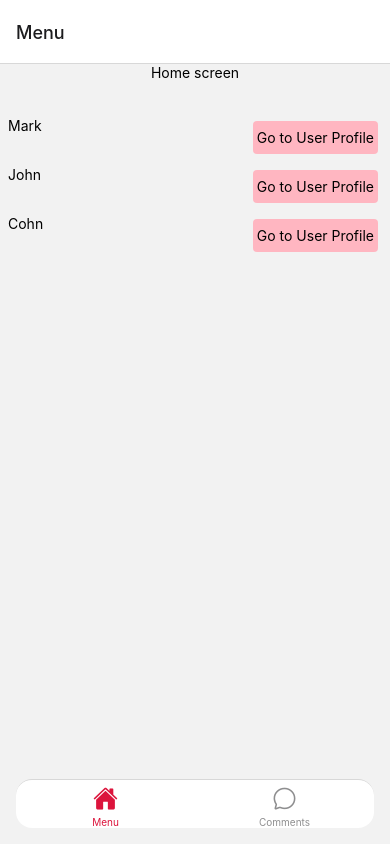
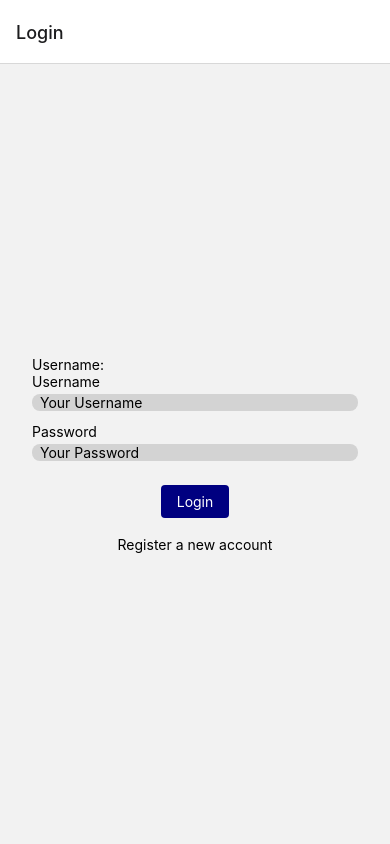
Before and after one commit to mrasyadal/M3-ReactNative-Session5, a React Native app: screen /Login in a window 390 px wide. Built offline with nearby package versions, Linux system fonts and the light colour scheme.

Commit message:
Chapter 4: Basic Auth Flow. Not working yet

```diff
--- a/App.js
+++ b/App.js
@@ -12,6 +12,7 @@ import {Provider} from 'react-redux';
 import {createStore, applyMiddleware} from 'redux';
 import ReduxThunk from 'redux-thunk';
 import rootReducer from './src/redux/reducers/index.js';
+import AppNavigator from './src/navigators/AppNavigator';
 
 const store = createStore(rootReducer, applyMiddleware(ReduxThunk));
 
@@ -19,7 +20,8 @@ const App = () => {
   return (
     <Provider store={store}>
       <NavigationContainer>
-        <MainTab />
+        {/* <MainTab /> */}
+        <AppNavigator />
       </NavigationContainer>
     </Provider>
   );
--- a/package.json
+++ b/package.json
@@ -10,6 +10,7 @@
     "lint": "eslint ."
   },
   "dependencies": {
+    "@react-native-async-storage/async-storage": "^1.15.7",
     "@react-navigation/bottom-tabs": "^6.0.5",
     "@react-navigation/material-top-tabs": "^6.0.2",
     "@react-navigation/native": "^6.0.2",
--- /dev/null
+++ b/src/navigators/AppNavigator.js
@@ -0,0 +1,17 @@
+import React from 'react';
+import {createNativeStackNavigator} from '@react-navigation/native-stack';
+import Login from '../screens/Auth/Login';
+import Register from '../screens/Auth/Register';
+
+const Stack = createNativeStackNavigator();
+
+const AppNavigator = () => {
+  return (
+    <Stack.Navigator initialRouteName="Login">
+      <Stack.Screen name="Login" component={Login} />
+      <Stack.Screen name="Register" component={Register} />
+    </Stack.Navigator>
+  );
+};
+
+export default AppNavigator;
--- a/src/redux/reducers/auth.js
+++ b/src/redux/reducers/auth.js
@@ -3,5 +3,12 @@ const init_state = {
 };
 
 export default (state = init_state, action) => {
-  return state;
+  switch (action.type) {
+    case 'CHANGE_USERNAME':
+      return {...state, username: action.payload};
+    case 'RESET_USERNAME':
+      return {...init_state, username: ''};
+    default:
+      return state;
+  }
 };
--- a/src/redux/reducers/index.js
+++ b/src/redux/reducers/index.js
@@ -1,6 +1,8 @@
 import {combineReducers} from 'redux';
-import authReducers from './auth';
+import authReducers from './auth.js';
+import todoReducers from './todo.js';
 
 export default combineReducers({
   auth: authReducers,
+  todo: todoReducers,
 });
--- /dev/null
+++ b/src/redux/reducers/todo.js
@@ -0,0 +1,8 @@
+const init_state = {
+  todoList: [],
+  todoCount: 0,
+};
+
+export default (state = init_state, action) => {
+  return state;
+};
--- /dev/null
+++ b/src/screens/Auth/Login.js
@@ -0,0 +1,98 @@
+import React, {useState} from 'react';
+import {
+  View,
+  Text,
+  StyleSheet,
+  TouchableOpacity,
+  TextInput,
+  TouchableWithoutFeedback,
+  Keyboard,
+} from 'react-native';
+import {useSelector, useDispatch} from 'react-redux';
+
+const styles = StyleSheet.create({
+  main: {
+    flexDirection: 'column',
+    justifyContent: 'center',
+    flex: 1,
+    paddingHorizontal: 32,
+  },
+  textInput: {
+    backgroundColor: 'lightgray',
+    paddingHorizontal: 8,
+    borderRadius: 8,
+    marginTop: 4,
+  },
+  loginButton: {
+    backgroundColor: 'navy',
+    alignSelf: 'center',
+    paddingHorizontal: 16,
+    paddingVertical: 8,
+    borderRadius: 4,
+    marginTop: 24,
+  },
+});
+
+const Login = props => {
+  const globalAuth = useSelector(state => state.auth);
+
+  const dispatch = useDispatch();
+
+  const [loginForm, setLoginForm] = useState({
+    username: '',
+    password: '',
+  });
+
+  const inputHandler = (field, value) => {
+    setLoginForm({
+      ...loginForm,
+      [field]: value,
+    });
+  };
+
+  const loginButtonHandler = () => {
+    dispatch({
+      type: 'CHANGE_USERNAME',
+      payload: loginForm.username,
+      // mengirim payload yg berisi props `username` dr TextInput yg masuk ke fungsi `inputHandler`
+    });
+  };
+
+  return (
+    <TouchableWithoutFeedback onPress={() => Keyboard.dismiss()}>
+      <View style={{...styles.main}}>
+        <Text>Username: </Text>
+        <View>
+          <Text>Username</Text>
+          <View style={{...styles.textInput, marginBottom: 12}}>
+            <TextInput
+              onChange={text => inputHandler('username', text)}
+              placeholder="Your Username"
+            />
+          </View>
+          <Text>Password</Text>
+          <View style={{...styles.textInput}}>
+            <TextInput
+              onChange={text => inputHandler('password', text)}
+              secureTextEntry
+              // secureTextEntry mirip dengan input text="password" di HTML
+              placeholder="Your Password"
+            />
+          </View>
+          <TouchableOpacity
+            style={{...styles.loginButton}}
+            onPress={loginButtonHandler}>
+            <Text style={{color: 'white'}}>Login</Text>
+          </TouchableOpacity>
+          <TouchableOpacity
+            style={{alignSelf: 'center', marginTop: 18}}
+            onPress={() => props.navigation.push('Register')}>
+            <Text>Register a new account</Text>
+          </TouchableOpacity>
+        </View>
+      </View>
+    </TouchableWithoutFeedback>
+  );
+};
+
+export default Login;
--- /dev/null
+++ b/src/screens/Auth/Register.js
@@ -0,0 +1,77 @@
+import React, {useState} from 'react';
+import {
+  View,
+  Text,
+  StyleSheet,
+  TouchableOpacity,
+  TextInput,
+  TouchableWithoutFeedback,
+  Keyboard,
+} from 'react-native';
+
+const styles = StyleSheet.create({
+  main: {
+    flexDirection: 'column',
+    justifyContent: 'center',
+    flex: 1,
+    paddingHorizontal: 32,
+  },
+  textInput: {
+    backgroundColor: 'lightgray',
+    paddingHorizontal: 8,
+    borderRadius: 8,
+    marginTop: 4,
+  },
+  registerButton: {
+    backgroundColor: 'navy',
+    alignSelf: 'center',
+    paddingHorizontal: 16,
+    paddingVertical: 8,
+    borderRadius: 4,
+    marginTop: 24,
+  },
+});
+
+const Register = () => {
+  const [registerForm, setRegisterForm] = useState({
+    username: '',
+    password: '',
+  });
+
+  const inputHandler = (field, value) => {
+    setRegisterForm({
+      ...registerForm,
+      [field]: value,
+    });
+  };
+
+  return (
+    <TouchableWithoutFeedback onPress={() => Keyboard.dismiss()}>
+      <View style={{...styles.main}}>
+        <View>
+          <Text>Username</Text>
+          <View style={{...styles.textInput, marginBottom: 12}}>
+            <TextInput
+              onChange={text => inputHandler('username', text)}
+              placeholder="Your Username"
+            />
+          </View>
+          <Text>Password</Text>
+          <View style={{...styles.textInput}}>
+            <TextInput
+              onChange={text => inputHandler('password', text)}
+              secureTextEntry
+              // secureTextEntry mirip dengan input text="password" di HTML
+              placeholder="Your Password"
+            />
+          </View>
+          <TouchableOpacity style={{...styles.registerButton}}>
+            <Text style={{color: 'white'}}>Register</Text>
+          </TouchableOpacity>
+        </View>
+      </View>
+    </TouchableWithoutFeedback>
+  );
+};
+
+export default Register;
--- a/src/screens/Comments.js
+++ b/src/screens/Comments.js
@@ -1,5 +1,7 @@
-import React from 'react';
+import React, {useEffect} from 'react';
 import {View, Text, StyleSheet, TouchableOpacity} from 'react-native';
+import {useSelector, useDispatch} from 'react-redux';
+import AsyncStorage from '@react-native-async-storage/async-storage';
 
 const styles = StyleSheet.create({
   mainContainer: {
@@ -16,16 +18,68 @@ const styles = StyleSheet.create({
 });
 
 const Comments = props => {
+  const dispatch = useDispatch();
+  const globalAuth = useSelector(state => state.auth);
+
+  const changeGlobalState = () => {
+    const newUsername = 'Lmayo';
+
+    AsyncStorage.setItem('username', newUsername)
+      .then(result => {
+        dispatch({
+          type: 'CHANGE_USERNAME',
+          payload: newUsername,
+        });
+      })
+      .catch(err => {
+        console.log('error');
+      });
+  };
+
+  const loadGlobalState = () => {
+    AsyncStorage.getItem('username')
+      .then(result => {
+        dispatch({
+          type: 'CHANGE_USERNAME',
+          payload: result,
+        });
+      })
+      .catch(err => {
+        console.log('error');
+      });
+  };
+
+  const resetGlobalState = () => {
+    AsyncStorage.removeItem('username')
+      .then(result => {
+        dispatch({
+          type: 'RESET_USERNAME',
+        });
+      })
+      .catch(err => {
+        console.log('error');
+      });
+  };
+
+  useEffect(() => {
+    loadGlobalState();
+  }, []);
+
   return (
     <View style={{...styles.mainContainer}}>
-      <Text> All Comments screen</Text>
+      <Text>All Comments screen</Text>
+      <Text>Username: {globalAuth.username}</Text>
       <View
         style={{flexDirection: 'row', justifyContent: 'center', marginTop: 20}}>
-        <TouchableOpacity style={{...styles.navButton}}>
+        <TouchableOpacity
+          style={{...styles.navButton}}
+          onPress={changeGlobalState}>
           <Text>Change Global State</Text>
         </TouchableOpacity>
-        <TouchableOpacity style={{...styles.navButton}}>
-          <Text>Save Global State</Text>
+        <TouchableOpacity
+          style={{...styles.navButton}}
+          onPress={resetGlobalState}>
+          <Text>Reset Global State</Text>
         </TouchableOpacity>
       </View>
     </View>
```
Also changed, not shown: 1 other file (tests, documents, lock files or other folders).
